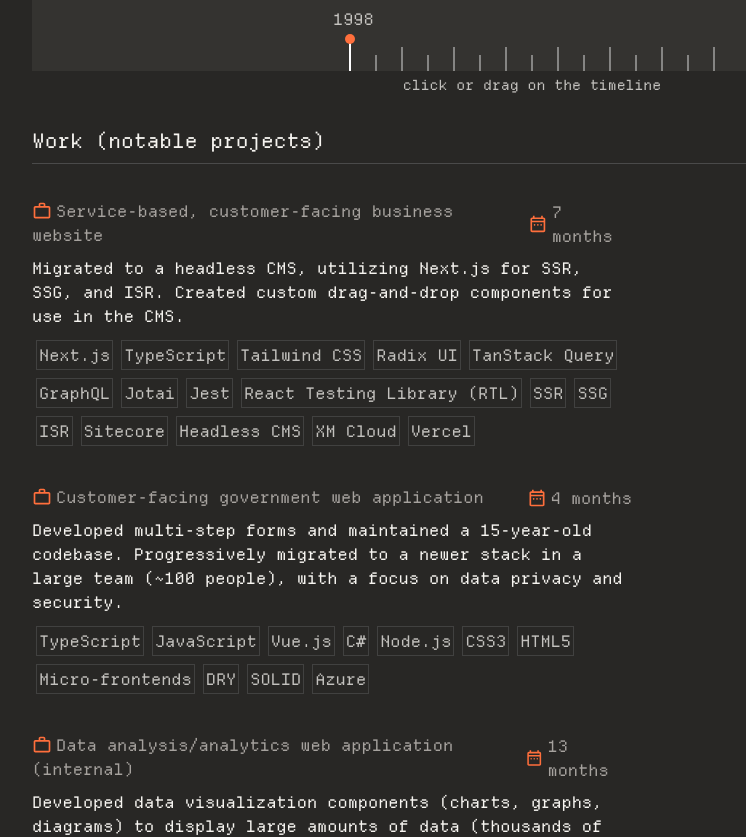
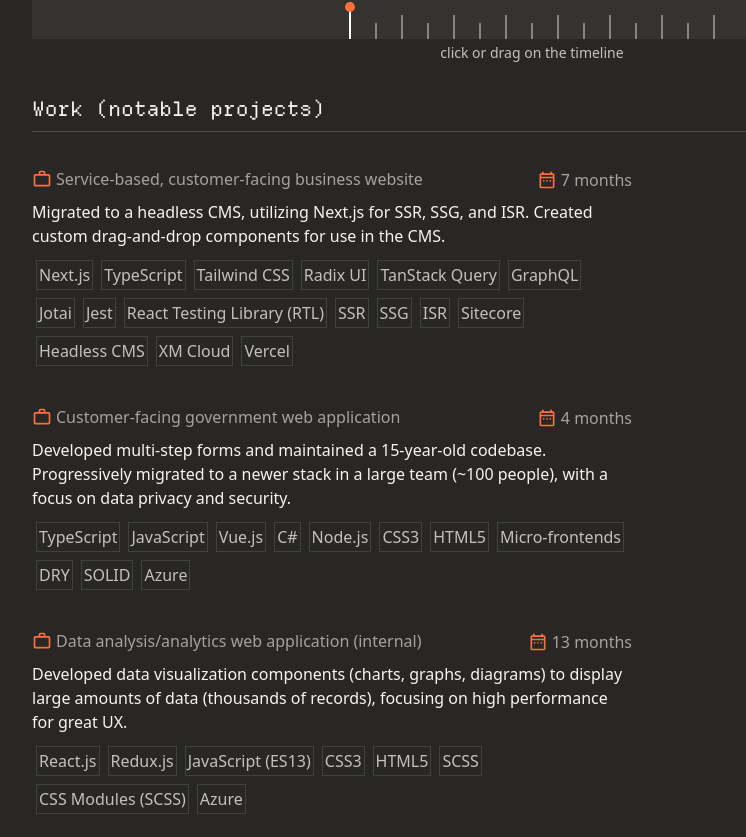
Before and after one commit to zigursuldis/interactive-portfolio, a Next.js app: page / in a window 1280 px wide. Shown: the part 810-1647 px from the top of the page, without its empty margins (108-854 px from the left). Built offline with nearby package versions, Linux system fonts and the light colour scheme.

Commit message:
fix font after tailwind upgrade

```diff
--- a/app/globals.css
+++ b/app/globals.css
@@ -35,7 +35,6 @@
 
 @layer base {
   body {
-    font-family: var(--font-departure-mono);
     background-color: var(--color-bg-primary);
     color: var(--color-text-primary);
   }
@@ -48,6 +47,22 @@
 
   .animate-slide-in-from-right {
     animation: slideInFromRight 0.2s ease-out forwards;
+  }
+
+  .animate-slide-in-from-left {
+    animation: slideInFromLeft 0.2s ease-out forwards;
+  }
+
+  @keyframes slideInFromLeft {
+    0% {
+      transform: translateX(-100%);
+      opacity: 0;
+    }
+
+    100% {
+      transform: translateX(0);
+      opacity: 1;
+    }
   }
 
   @keyframes fall {
--- a/components/header/hamburger-menu.tsx
+++ b/components/header/hamburger-menu.tsx
@@ -70,7 +70,7 @@ export default function HamburgerMenu() {
             onClick={onClickOverlay}
           >
             <div
-              className="absolute right-0 bg-bg-secondary w-10/12 h-screen animate-slideInFromRight"
+              className="absolute right-0 bg-bg-secondary w-10/12 h-screen animate-slide-in-from-right"
               ref={modalRef}
               tabIndex={0}
             >
--- a/components/work/work-item.tsx
+++ b/components/work/work-item.tsx
@@ -9,7 +9,7 @@ interface WorkItemProps {
 
 export default function WorkItem({ workItem }: WorkItemProps) {
   return (
-    <div className="flex flex-col max-w-[600px] mt-8 hover:translate-x-1 duration-300">
+    <div className="flex flex-col max-w-[600px] mt-8">
       <div className="flex lg:justify-between flex-col lg:flex-row ">
         <div className="flex lg:items-center flex-col lg:flex-row justify-start ">
           <div className="text-secondary items-center flex-wrap">
```
